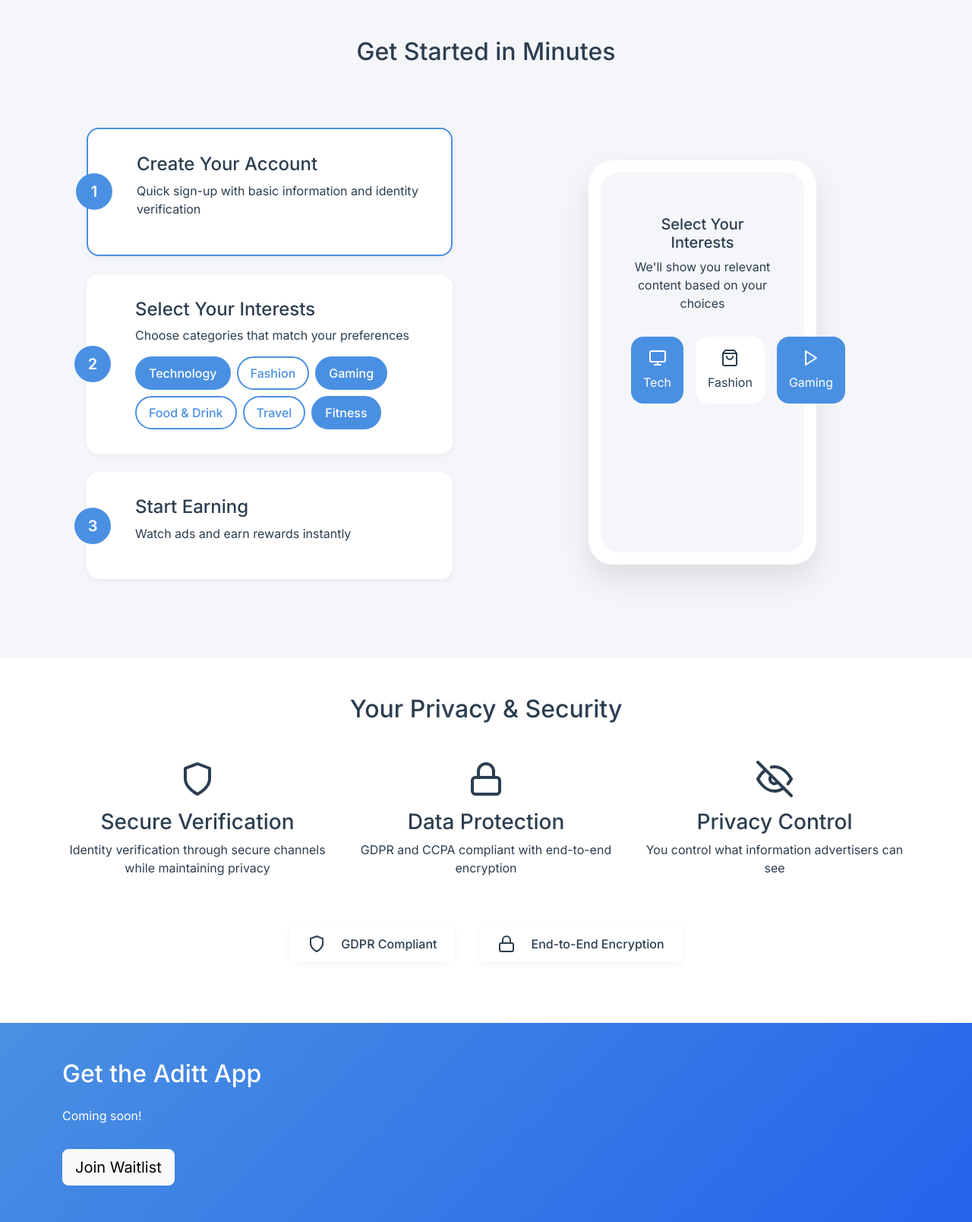
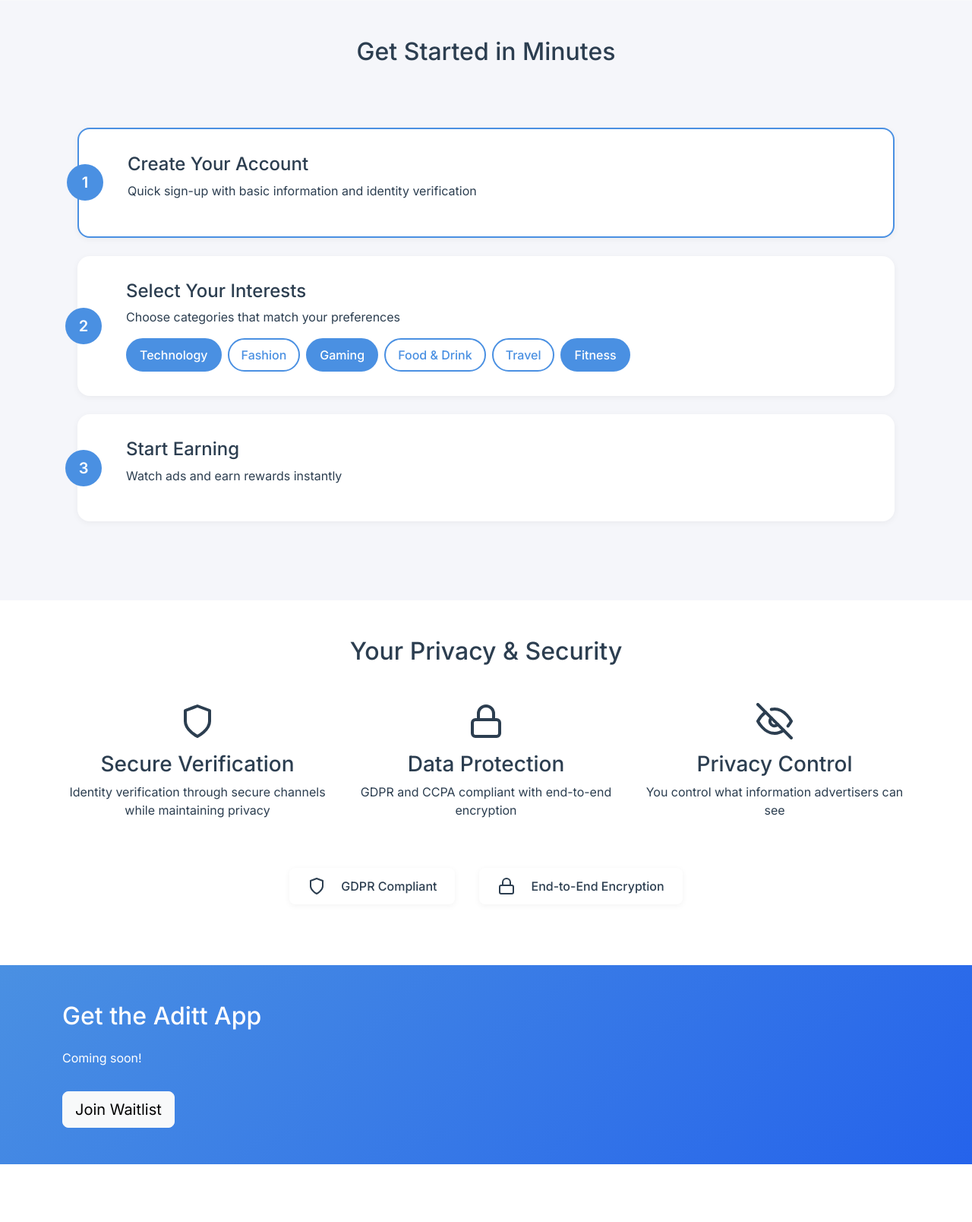
Before and after one commit to mlyongardiner/aditt-site, a Flask app: page / in a window 1280 px wide. Shown: the part 2898-4506 px from the top of the page at 76% size. After the commit the page ends 4430 px from the top, so only its background shows below. Run offline with Flask 3, Linux system fonts and the light colour scheme; some libraries are stand-ins or nearby versions.

Commit message:
User checkpoint: Refactor onboarding steps to remove unnecessary col-md-6 class.

```diff
--- a/templates/index.html
+++ b/templates/index.html
@@ -424,7 +424,6 @@
             <div class="container">
                 <h2 class="text-center mb-5">Get Started in Minutes</h2>
                 <div class="row align-items-center">
-                    <div class="col-md-6">
                     <div class="onboarding-steps">
                         <div class="onboarding-step active">
                             <span class="step-indicator">1</span>
@@ -463,9 +462,7 @@
                                     <button class="interest-tag">
                                         Food & Drink
                                     </button>
-                                        <button class="interest-tag">
-                                            Travel
-                                        </button>
+                                    <button class="interest-tag">Travel</button>
                                     <button
                                         class="interest-tag"
                                         data-active="true"
@@ -483,8 +480,7 @@
                             </div>
                         </div>
                     </div>
-                    </div>
-                    <div class="col-md-6">
+                    <!-- <div class="col-md-6">
                         <div class="onboarding-preview-image">
                             <div class="phone-mockup">
                                 <div class="phone-screen">
@@ -514,7 +510,7 @@
                                 </div>
                             </div>
                         </div>
-                    </div>
+                    </div> -->
                 </div>
             </div>
         </section>
```
Lines whose indentation alone changed are shown as unchanged.
